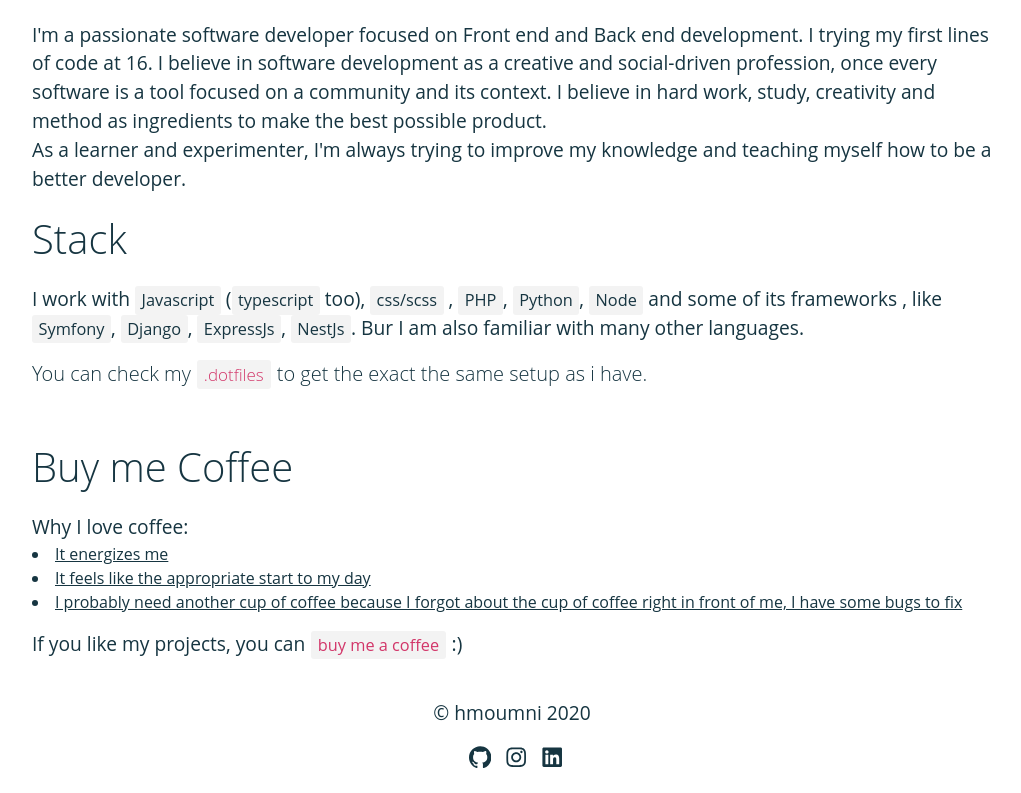
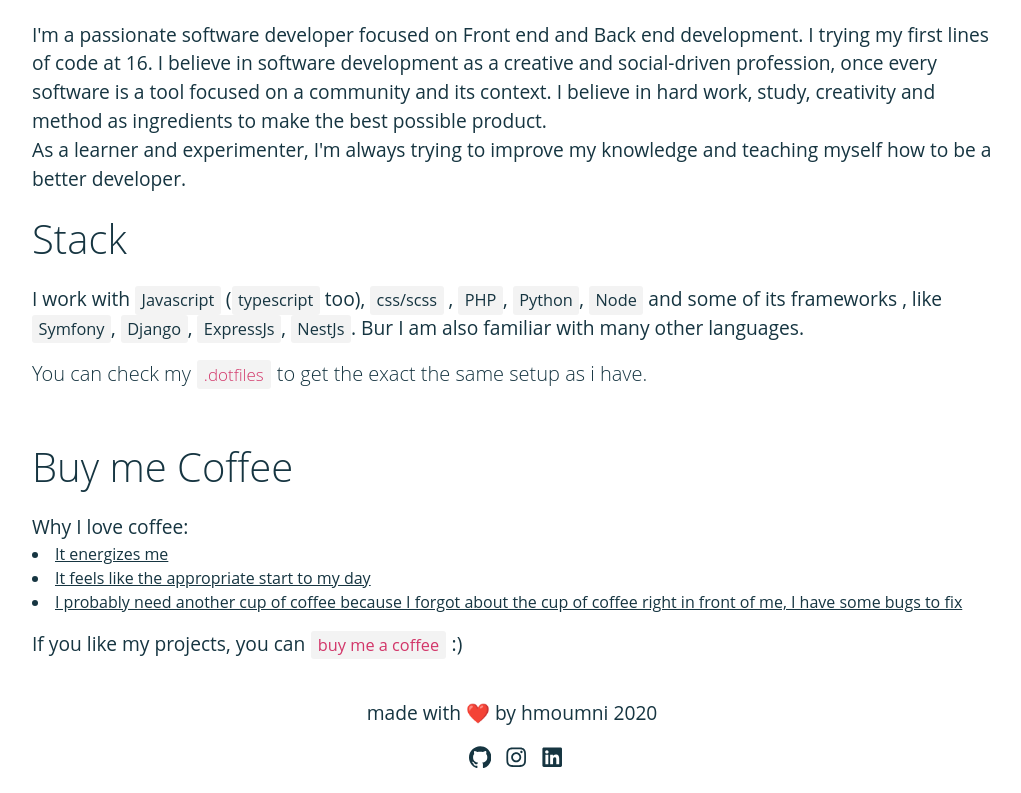
Before and after one commit to heithemmoumni/heithemmoumni.github.io, a website: page index.html in a window 1280 px wide. Shown: the part 1493-2286 px from the top of the page, without its empty margins (128-1149 px from the left). Drawn offline with Linux system fonts and the light colour scheme.

Commit message:
Update index.html

```diff
--- a/index.html
+++ b/index.html
@@ -211,7 +211,7 @@
     <footer class="mb-2" role="contentcopyright">
       <div class="container text-center">
         <p>
-          ©
+          made with ❤️ by
           <a
             href="http://hmoumni.com"
             class="anchor"
```
